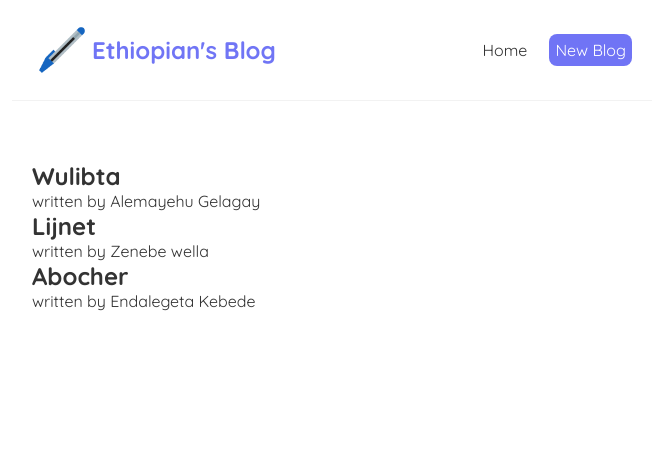
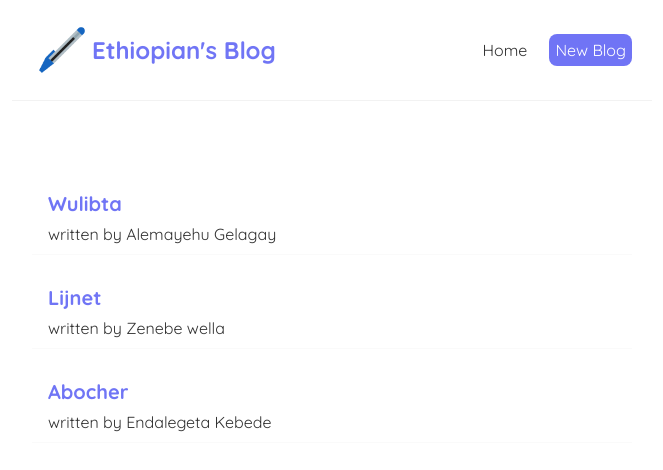
Before and after one commit to biruk-anley/Ethiopian_blogger, a React (Create React App) app: page / in a window 1280 px wide. Shown: the top 470 px of the page, without its empty margins (308-971 px from the left). Built offline with nearby package versions, Linux system fonts and the light colour scheme.

Commit message:
Add style for the output list

```diff
--- a/src/index.css
+++ b/src/index.css
@@ -42,6 +42,20 @@
 .imgs{
   width: 10%;
 }
+.blog-preview{
+  padding: 10px 16px;
+  margin: 20px 0;
+  border-bottom: 1px solid #fafafa;
+}
+.blog-preview:hover{
+  box-shadow: 1px 3px 5px rgba(0,0,0,0.1);
+}
+.blog-preview h2{
+  font-size: 20px;
+  color: #353bf1b4;
+  margin-bottom: 8px;
+}
+
 @media (max-width:470px){
   .navbar{
     font-size: 14px;
```
